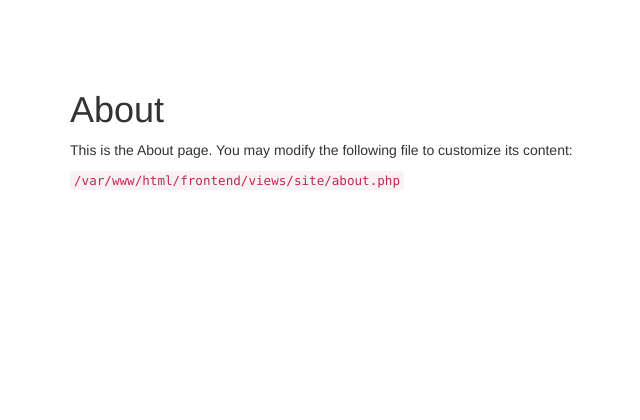
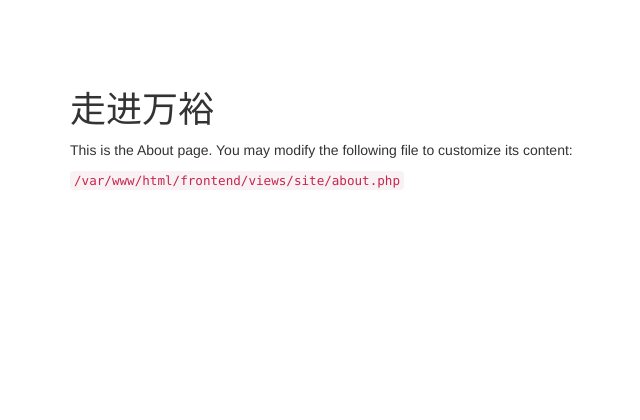
Before and after one commit to MrYourk/jsyang.net, a PHP site: template frontend/views/site/about.php in a window 1280 px wide. Shown: the top 420 px of the page, without its empty margins (0-640 px from the left). Run offline with PHP 8.4, Linux system fonts and the light colour scheme; the template is opened without the code that fills it, so the values that code supplies are empty; some libraries are stand-ins or nearby versions.

Commit message:
global zh

```diff
--- a/frontend/views/layouts/main.php
+++ b/frontend/views/layouts/main.php
@@ -37,12 +37,14 @@ AppAsset::register($this);
     ]);
     $menuItems = [
         ['label' => '首页', 'url' => ['/site/index']],
-        ['label' => '关于我们', 'url' => ['/site/about']],
-        ['label' => '文章', 'url' => ['/site/contact']],
+        ['label' => '走进万裕', 'url' => ['/site/about']],
+        ['label' => '万裕业务', 'url' => ['/site/contact']],
+        ['label' => '新闻中心', 'url' => ['/site/news']],
+        ['label' => '万裕视频', 'url' => ['/site/video']],
+        ['label' => '联系我们', 'url' => ['/site/video']],
     ];
     if (Yii::$app->user->isGuest) {
-        $menuItems[] = ['label' => '注册', 'url' => ['/site/signup']];
-        $menuItems[] = ['label' => '登录', 'url' => ['/site/login']];
+
     } else {
         $menuItems[] = '<li>'
             . Html::beginForm(['/site/logout'], 'post')
--- a/frontend/views/site/about.php
+++ b/frontend/views/site/about.php
@@ -4,7 +4,7 @@
 
 use yii\helpers\Html;
 
-$this->title = 'About';
+$this->title = '走进万裕';
 $this->params['breadcrumbs'][] = $this->title;
 ?>
 <div class="site-about">
--- a/frontend/views/site/index.php
+++ b/frontend/views/site/index.php
@@ -2,7 +2,7 @@
 
 /* @var $this yii\web\View */
 
-$this->title = 'My Yii Application';
+$this->title = '万裕集团';
 ?>
 <div class="site-index">
 
```
Also changed, not shown: common/models/SUser.php (added, +46 -0 lines).
